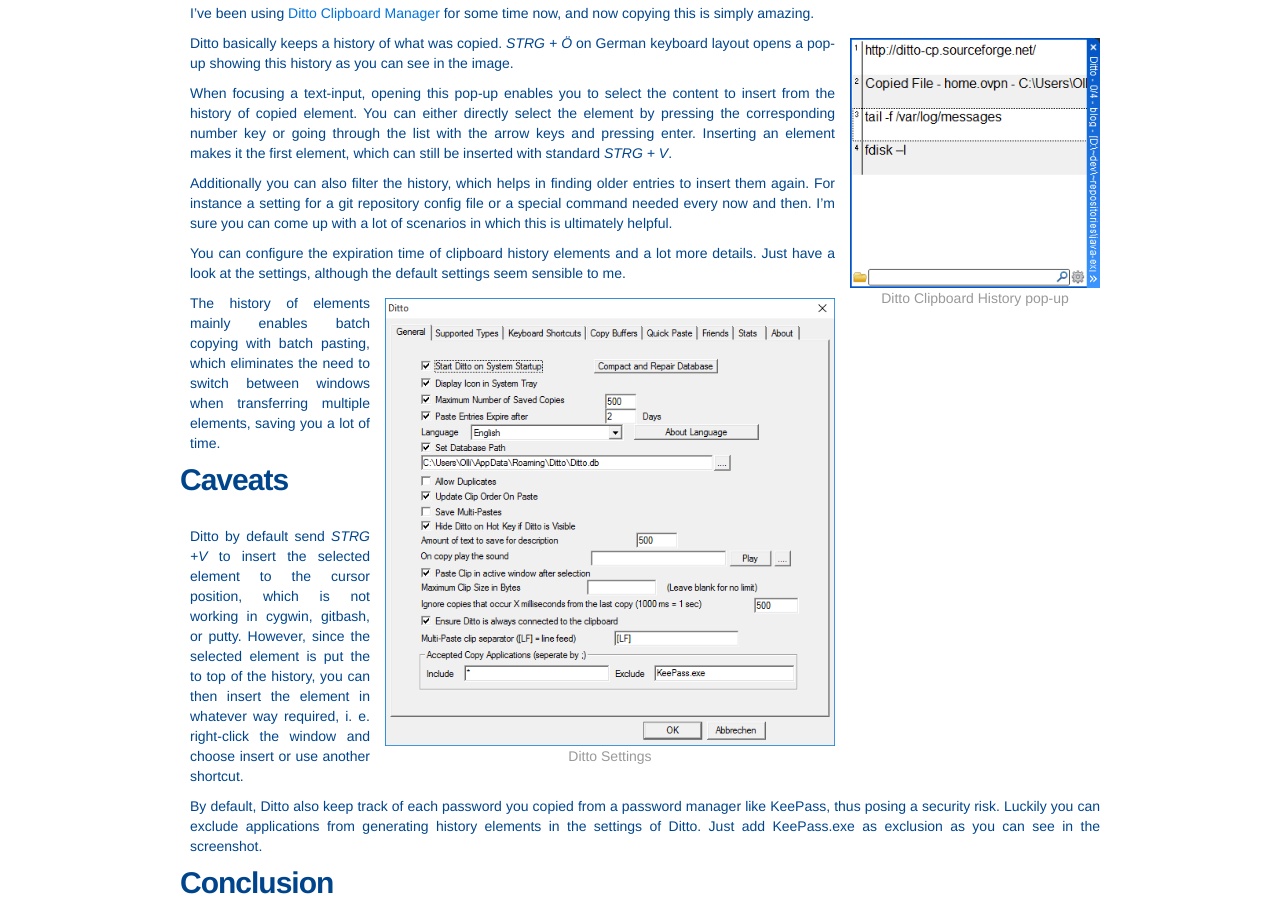
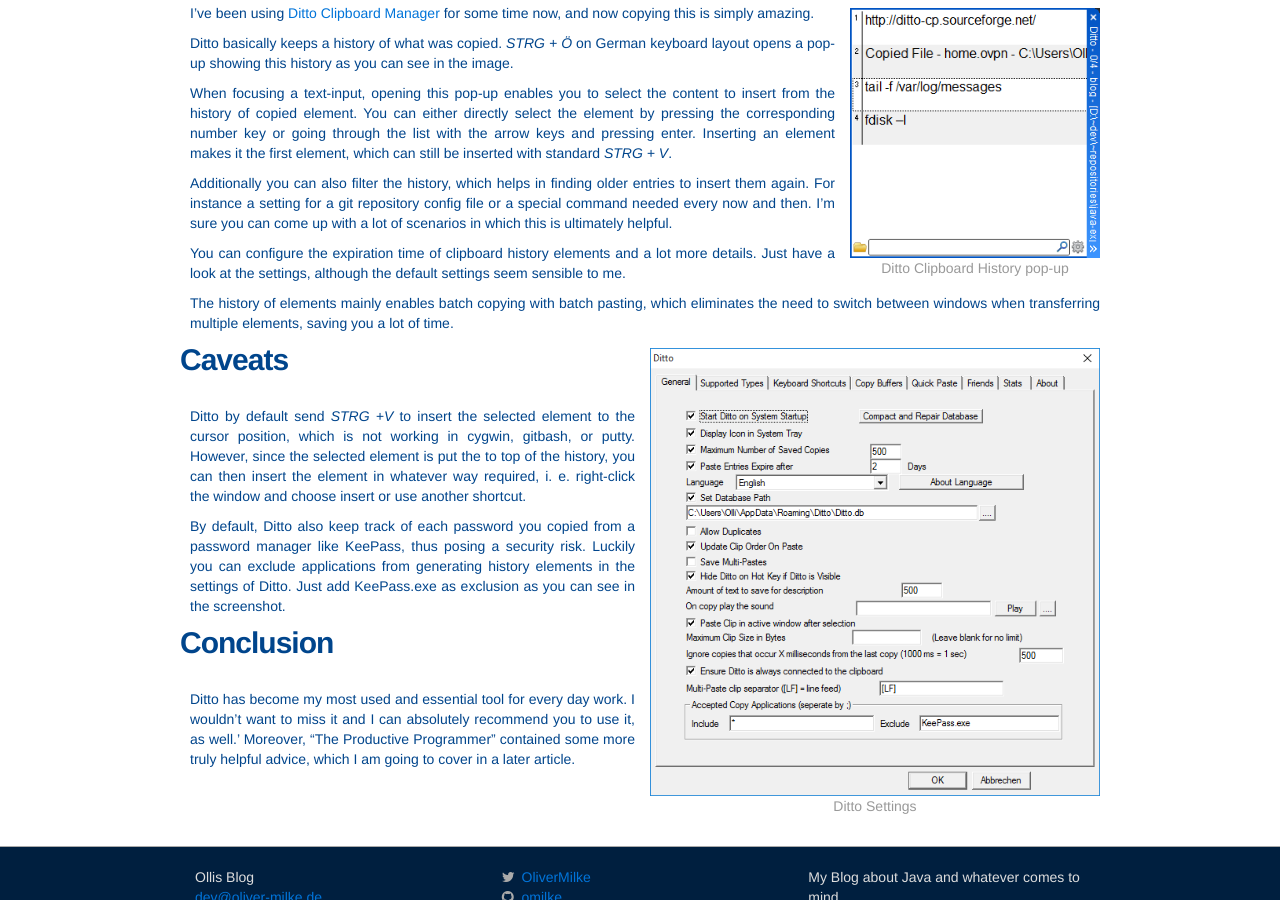
Before and after one commit to omilke/omilke.github.io, a Jekyll site: the page built from _posts/2016-02-19-windows-clipbboard-on-steroids.md, in a window 1280 px wide and 900 px high, scrolled down 349 px. Built offline with Jekyll 4.4.1, drawn with Linux system fonts in a browser that asks for light colours; nearby versions of some CDN libraries.

Commit message:
fix image positioning

```diff
--- a/_posts/2016-02-19-windows-clipbboard-on-steroids.md
+++ b/_posts/2016-02-19-windows-clipbboard-on-steroids.md
@@ -16,13 +16,12 @@
 <!--more-->
 
 ## Ditto Clipboard Manager
-I've been using [Ditto Clipboard Manager](http://ditto-cp.sourceforge.net/) for some time now, and now copying this is simply amazing.
 
 <figure class="right">
     <img src="/img/ditto/ditto-history.png" style="width: 250px;" title="Ditto Clipboard History pop-up" alt="Ditto Clipboard History pop-up">
     <figcaption>Ditto Clipboard History pop-up</figcaption>
 </figure>
-
+I've been using [Ditto Clipboard Manager](http://ditto-cp.sourceforge.net/) for some time now, and now copying this is simply amazing.
 
 Ditto basically keeps a history of what was copied. *STRG + Ö* on German keyboard layout opens a pop-up showing this history as you can see in the image.
 
@@ -32,12 +31,12 @@
 
 You can configure the expiration time of clipboard history elements and a lot more details. Just have a look at the settings, although the default settings seem sensible to me.
 
+The history of elements mainly enables batch copying with batch pasting, which eliminates the need to switch between windows when transferring multiple elements, saving you a lot of time.
+
 <figure class="right">
     <img src="/img/ditto/ditto-config.png" style="width: 450px;" title="Ditto Settings" alt="Ditto Settings">
     <figcaption>Ditto Settings</figcaption>
 </figure>
-
-The history of elements mainly enables batch copying with batch pasting, which eliminates the need to switch between windows when transferring multiple elements, saving you a lot of time.
 
 ## Caveats
 
```
